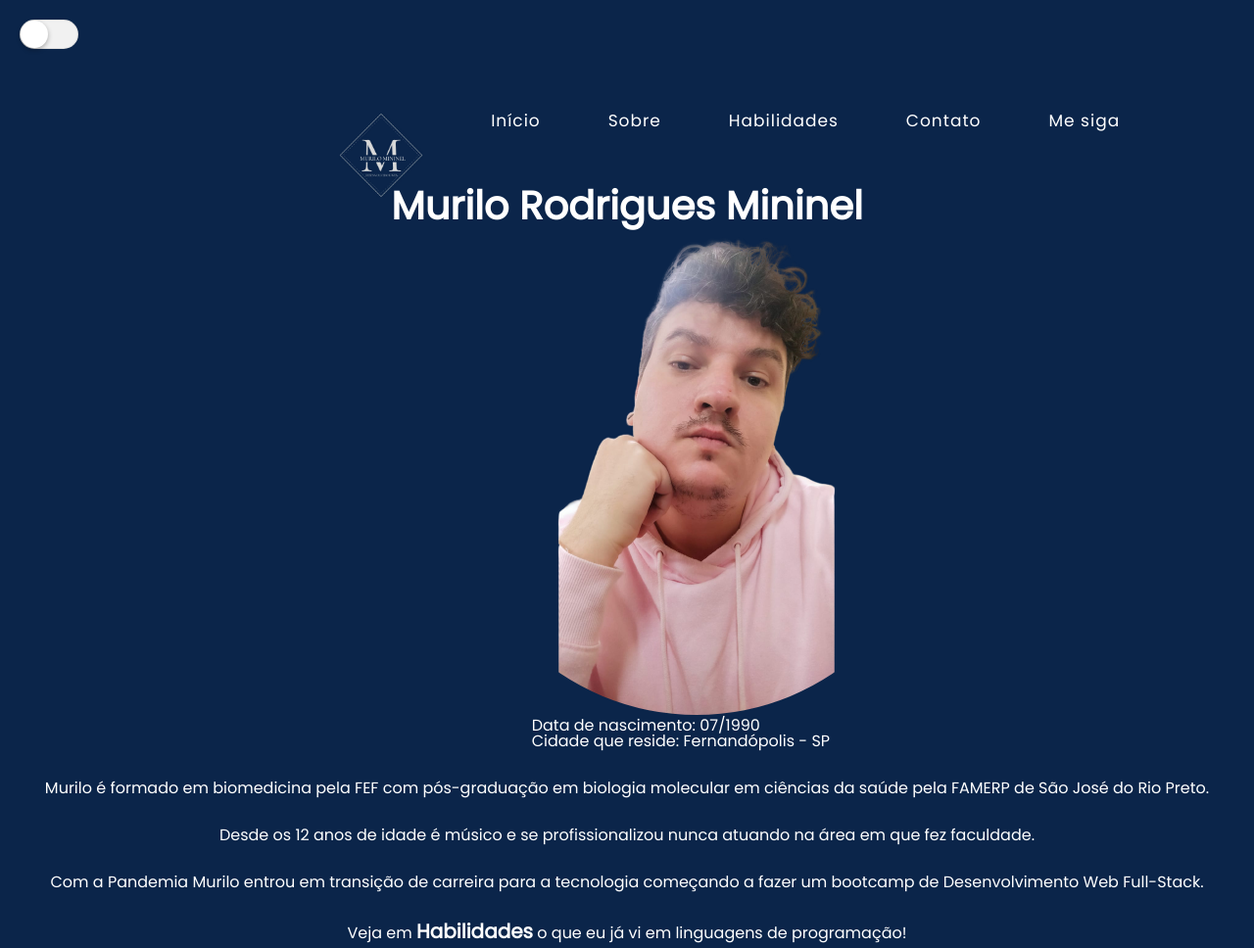
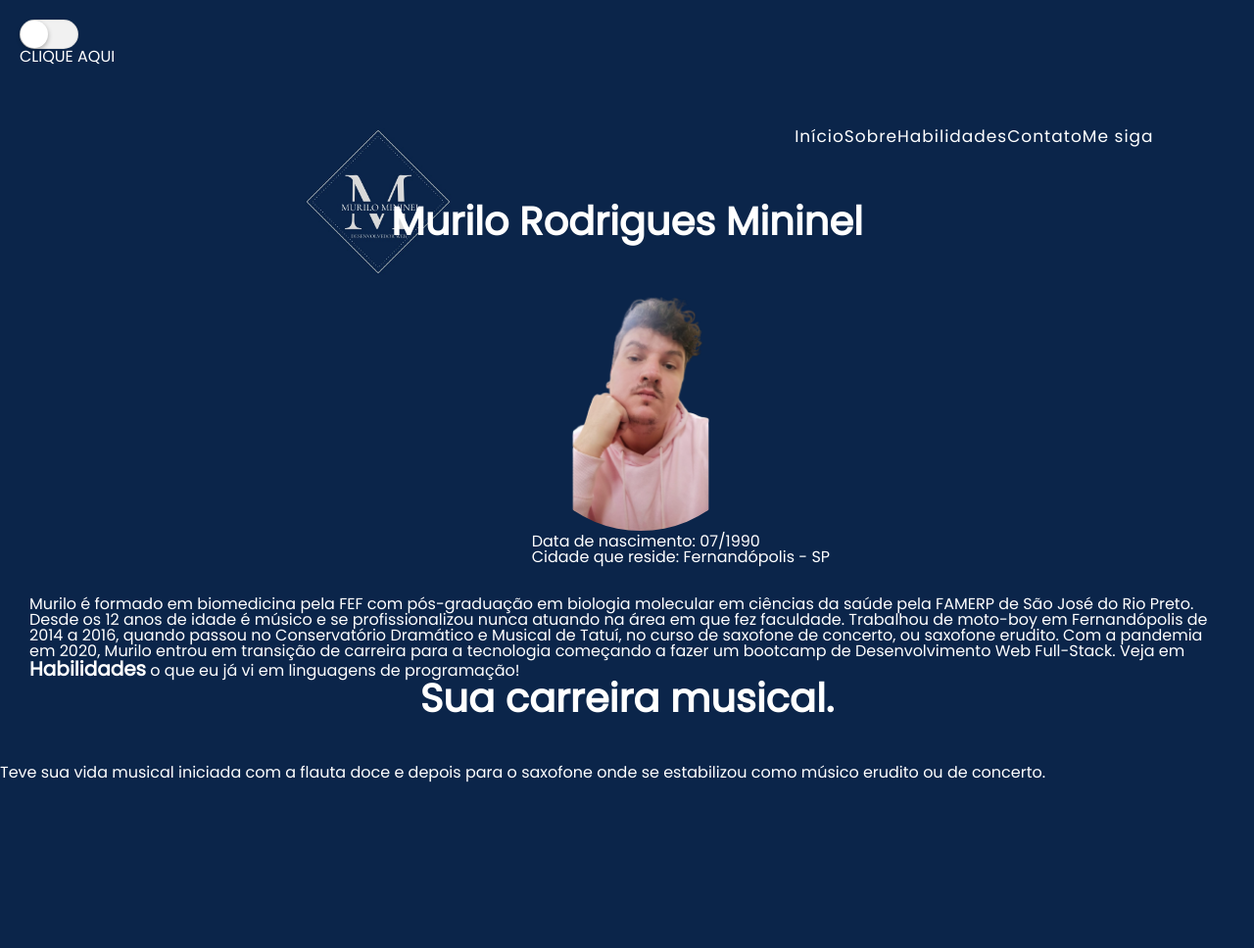
Before and after one commit to muridev017/blogfatec, a plain HTML site: page pages/about.html in a window 1280 px wide. Shown: the top 968 px of the page at 98% size. After the commit the page ends 813 px from the top, so only its background shows below. Drawn offline with Linux system fonts and the light colour scheme.

Commit message:
refatorando a logo

```diff
--- a/css/about.css
+++ b/css/about.css
@@ -100,7 +100,7 @@ body {
 }
 
 .navLink img {
-    max-width: 10%;
+    max-width: 30%;
     border-radius: 33%;
 }
 
@@ -155,7 +155,10 @@ body {
 }
 
 .information img {
+    width: 30%;
+    height: 30%;
     border-radius: 50%;
+    margin-left: 70px;
 }
 
 .information p {
@@ -163,10 +166,14 @@ body {
     margin-left: 10%;
 }
 
+.name{
+    margin-bottom: 50px;
+}
+
 .information2 {
     display: flex;
-    flex-direction: column;
-    align-items: center;
+    margin-left: 30px;
+    margin-right: 30px;
 }
 
 .information2 a {
--- a/css/skills.css
+++ b/css/skills.css
@@ -98,7 +98,7 @@ body {
 }
 
 .navLink img {
-    max-width: 10%;
+    max-width: 30%;
     border-radius: 33%;
 }
 
@@ -129,6 +129,11 @@ body {
     box-shadow: 4px 4px 8px #cbcbcb, -4px -4px 8px #ffffff;
 }
 
+.habilidades {
+    margin-top: 40px;
+    margin-left: 30px;
+}
+
 .lista {
     list-style: none;
     display: flex;
--- a/css/style.css
+++ b/css/style.css
@@ -177,7 +177,7 @@ h1 {
 }
 
 .navLink img {
-  max-width: 10%;
+  max-width: 30%;
   border-radius: 33%;
 }
 
@@ -218,7 +218,7 @@ h1 {
   height: auto;
   padding: auto;
   margin-left: 30px;
-  margin-top: 20px;
+  margin-top: 90px;
 }
 
 .main h1 {
--- a/pages/about.html
+++ b/pages/about.html
@@ -20,20 +20,22 @@
             <div class="switch__container">
                 <input id="switch-shadow" class="switch switch--shadow" type="checkbox">
                 <label for="switch-shadow"></label>
+                <p>CLIQUE AQUI</p>
             </div>
             <div class="bg">
                 <ul class="navLink">
-                    <img src="/img/logo.jpeg" alt="">
+                    <li><a href="/index.html"><img src="/img/logo.jpeg" alt=""></a> </li>
                     <li><a href="/index.html">Início</a></li>
                     <li><a href="/pages/about.html">Sobre</a></li>
                     <li><a href="/pages/skills.html">Habilidades</a></li>
                     <li><a href="mailto: murilorodriguesdev@gmail.com">Contato</a></li>
-                    <li><a href="https://www.linkedin.com/in/murilorodrigueswebdev/" target="_blank" id="btn">Me siga</a></li>
+                    <li><a href="https://www.linkedin.com/in/murilorodrigueswebdev/" target="_blank" id="btn">Me
+                            siga</a></li>
                 </ul>
             </div>
         </nav>
     </header>
-        <h1 class="name">Murilo Rodrigues Mininel</h1>
+    <h1 class="name">Murilo Rodrigues Mininel</h1>
     <main>
         <div class="information">
             <img src="/img/Foto_de_perfil-removebg-preview.png" alt="">
@@ -41,14 +43,21 @@
             <p>Cidade que reside: Fernandópolis - SP</p>
         </div><br><br>
         <div class="information2">
-            <p>Murilo é formado em biomedicina pela FEF com pós-graduação em biologia molecular em ciências da saúde pela FAMERP de São José do Rio Preto.</p><br><br>
-            <p>Desde os 12 anos de idade é músico e se profissionalizou nunca atuando na área em que fez faculdade.</p><br><br>
-            <p>Com a Pandemia Murilo entrou em transição de carreira para a tecnologia começando a fazer um bootcamp de Desenvolvimento Web Full-Stack.</p><br><br>
-            <p>Veja em <a href="/pages/skills.html">Habilidades</a> o que eu já vi em linguagens de programação!</p><br><br>
+            <p>Murilo é formado em biomedicina pela FEF com pós-graduação em biologia molecular em ciências da saúde
+                pela FAMERP de São José do Rio Preto. Desde os 12 anos de idade é músico e se profissionalizou nunca
+                atuando na área em que fez faculdade. Trabalhou de moto-boy em Fernandópolis de 2014 a 2016, quando
+                passou no Conservatório Dramático e Musical de Tatuí, no curso de saxofone de concerto, ou saxofone
+                erudito. Com a pandemia em 2020, Murilo entrou em transição de carreira para a tecnologia começando a
+                fazer um bootcamp de Desenvolvimento Web Full-Stack. Veja em <a
+                    href="/pages/skills.html">Habilidades</a> o que eu já vi em linguagens de programação!</p><br><br>
         </div>
         <div class="information3">
             <h1>Sua carreira musical.</h1>
-            <p>Teve sua vida musical iniciada com a flauta doce e depois para o saxofone onde se estabilizou como músico erudito ou de concerto.</p><br>
+            <br>
+            <br>
+            <br>
+            <p>Teve sua vida musical iniciada com a flauta doce e depois para o saxofone onde se estabilizou como músico
+                erudito ou de concerto.</p><br>
         </div>
     </main>
 
```
Also changed, not shown: index.html (+6 -3 lines), pages/skills.html (+3 -3 lines).
